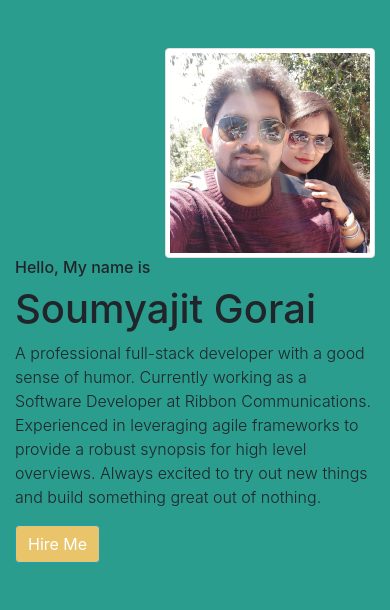
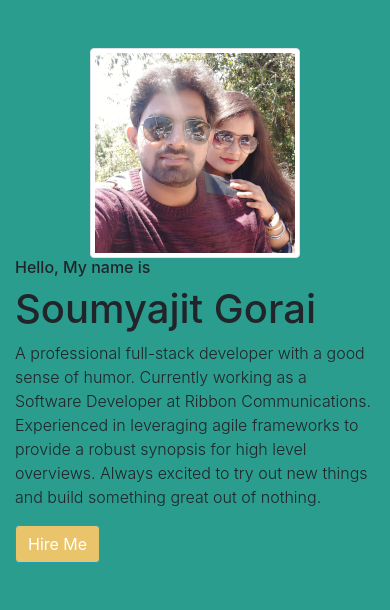
Before and after one commit to soumya173/django-portfolio, a Django app: page / in a window 390 px wide. Shown: the part 56-666 px from the top of the page. Run offline with Django 3.2, Linux system fonts and the light colour scheme; some libraries are stand-ins or nearby versions.

Commit message:
Make profile photo appear center for mobile mode
Make profile photo appear center for mobile mode

```diff
--- a/projectportfolio/appportfolio/templates/index.html
+++ b/projectportfolio/appportfolio/templates/index.html
@@ -4,9 +4,8 @@
 <section class="py-5 bg-persian-green">
   <div class="container-fluid">
     <div class="row">
-      <div class="col-sm-4">
-        <!-- <img src="https://via.placeholder.com/200" alt="..." class="img-thumbnail float-right"> -->
-        <img src="{% static 'appportfolio/images/200x200.png' %}" alt="..." class="img-thumbnail float-right">
+      <div class="col-sm-4 text-center text-md-right">
+        <img src="{% static 'appportfolio/images/200x200.png' %}" alt="..." class="img-thumbnail">
       </div>
       <div class="col-sm-8">
         <h6>Hello, My name is</h6>
```
